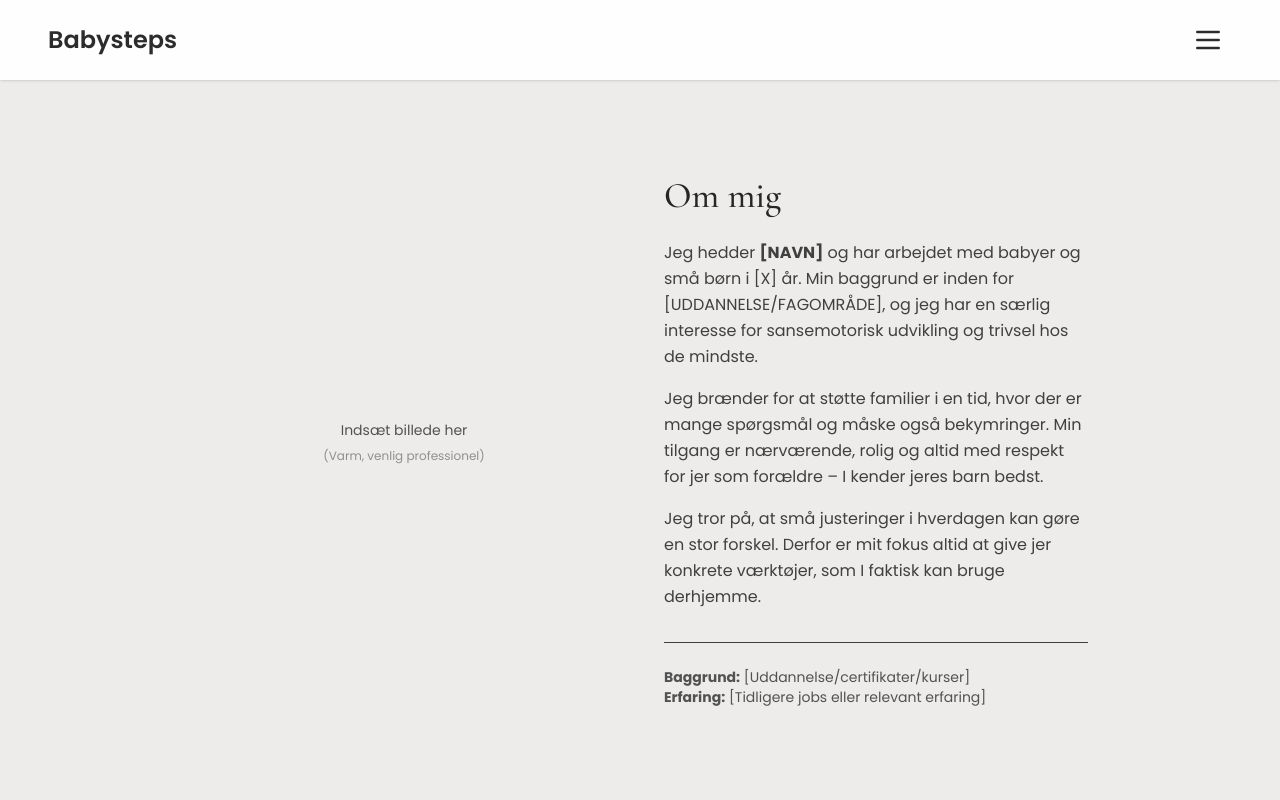
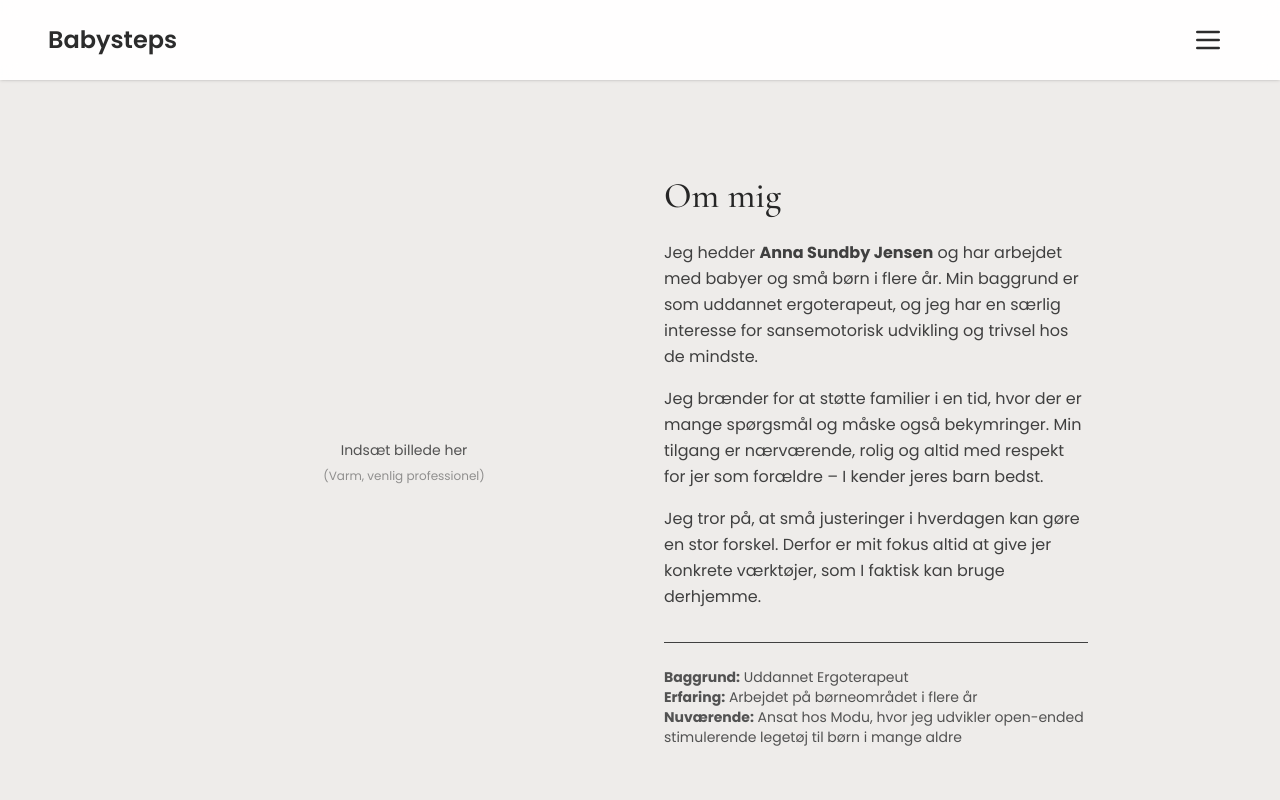
Before and after one commit to Andreasdcd/baby-virksomhed, a Next.js app: page /om-mig in a window 1280 px wide. Shown: the top 800 px of the page. Built offline with nearby package versions, Linux system fonts and the light colour scheme.

Commit message:
Tilføj Anna Sundby Jensen information - ergoterapeut med erfaring på børneområdet og ansat hos Modu

```diff
--- a/app/layout.tsx
+++ b/app/layout.tsx
@@ -21,7 +21,7 @@ export const metadata: Metadata = {
   title: "Baby Vejledning & Tumlehold | Tryg støtte til dig og din baby",
   description: "Jeg tilbyder vejledning og babytumlehold i rolige og nærværende rammer. Få hjælp til favoritside, skævt kranie, sanseudfordringer og trivsel. Små hold og individuel sparring.",
   keywords: ["baby tumlehold", "baby vejledning", "favoritside baby", "skævt kranie", "sanseintegration", "baby trivsel", "sansemotorisk udvikling"],
-  authors: [{ name: "[Virksomhedens navn]" }],
+  authors: [{ name: "Anna Sundby Jensen" }],
   openGraph: {
     title: "Baby Vejledning & Tumlehold | Tryg støtte til dig og din baby",
     description: "Jeg tilbyder vejledning og babytumlehold i rolige og nærværende rammer.",
--- a/app/om-mig/page.tsx
+++ b/app/om-mig/page.tsx
@@ -2,8 +2,8 @@ import About from "@/components/About";
 import Footer from "@/components/Footer";
 
 export const metadata = {
-  title: "Om mig | Baby Vejledning & Tumlehold",
-  description: "Læs om min baggrund og erfaring inden for babyvejledning og sansemotorisk udvikling.",
+  title: "Om Anna Sundby Jensen | Baby Vejledning & Tumlehold",
+  description: "Jeg er uddannet ergoterapeut med flere års erfaring på børneområdet. Ansat hos Modu, hvor jeg udvikler open-ended stimulerende legetøj til børn.",
 };
 
 export default function OmMigPage() {
--- a/components/About.tsx
+++ b/components/About.tsx
@@ -22,8 +22,8 @@ export default function About() {
 
               <div className="space-y-4 text-neutral-700 leading-relaxed">
                 <p>
-                  Jeg hedder <strong>[NAVN]</strong> og har arbejdet med babyer og små børn i [X] år.
-                  Min baggrund er inden for [UDDANNELSE/FAGOMRÅDE], og jeg har en særlig interesse
+                  Jeg hedder <strong>Anna Sundby Jensen</strong> og har arbejdet med babyer og små børn i flere år.
+                  Min baggrund er som uddannet ergoterapeut, og jeg har en særlig interesse
                   for sansemotorisk udvikling og trivsel hos de mindste.
                 </p>
 
@@ -41,8 +41,9 @@ export default function About() {
 
                 <div className="mt-8 pt-6 border-t border-warm-300">
                   <p className="text-sm text-neutral-600">
-                    <strong>Baggrund:</strong> [Uddannelse/certifikater/kurser]<br/>
-                    <strong>Erfaring:</strong> [Tidligere jobs eller relevant erfaring]
+                    <strong>Baggrund:</strong> Uddannet Ergoterapeut<br/>
+                    <strong>Erfaring:</strong> Arbejdet på børneområdet i flere år<br/>
+                    <strong>Nuværende:</strong> Ansat hos Modu, hvor jeg udvikler open-ended stimulerende legetøj til børn i mange aldre
                   </p>
                 </div>
               </div>
```
